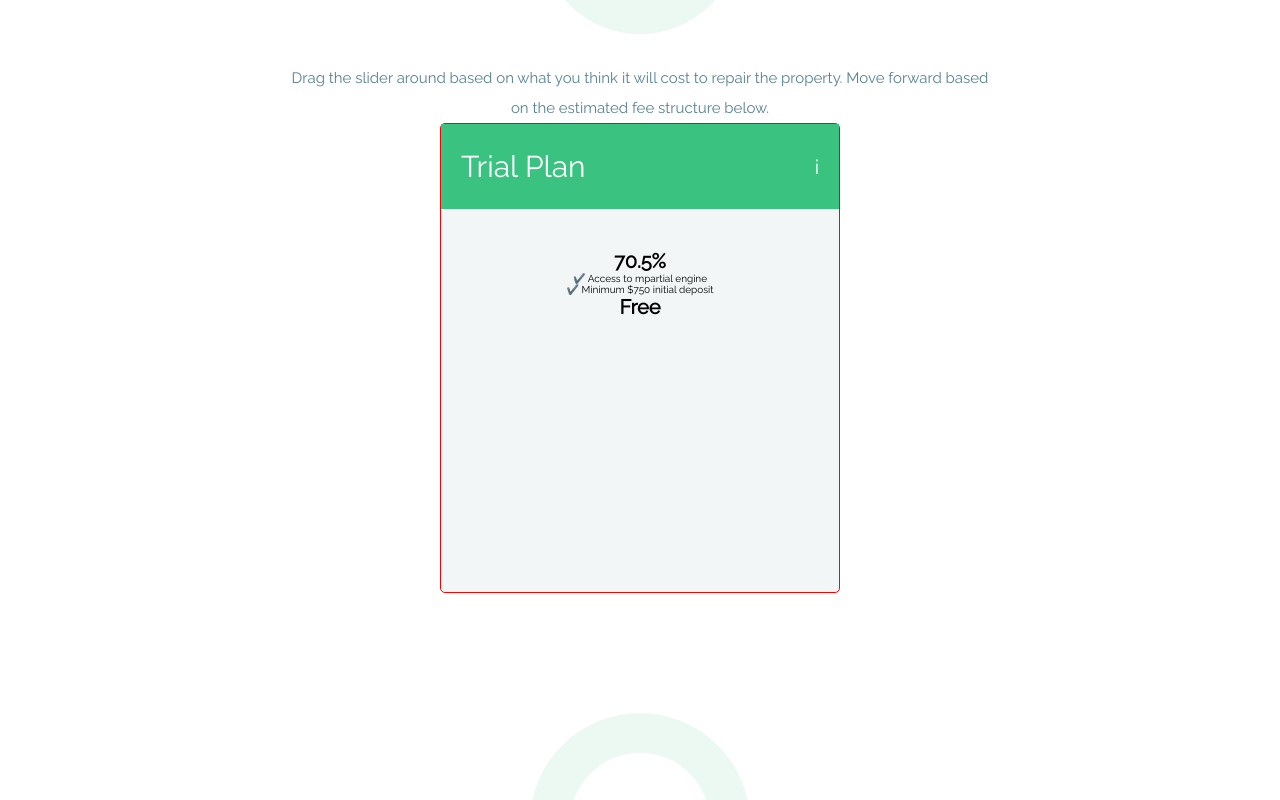
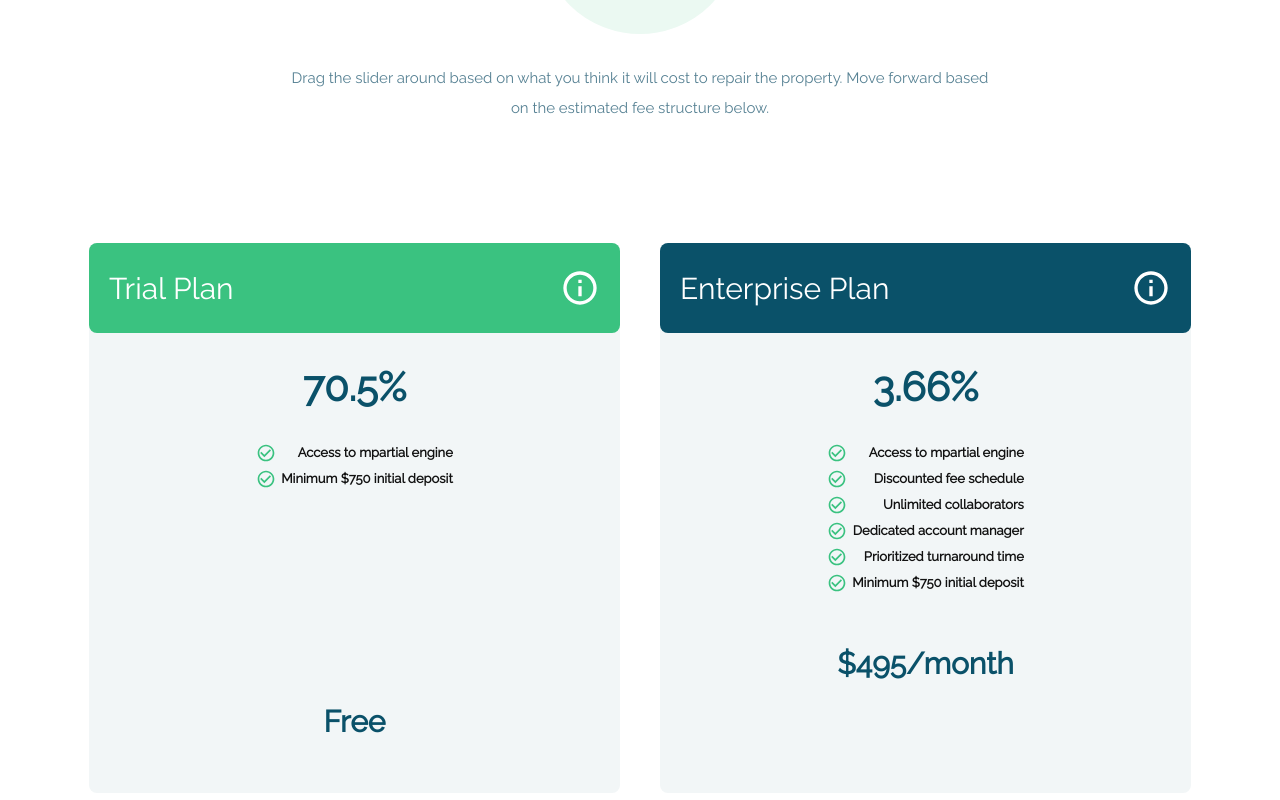
Before and after one commit to RAzaALy/mpartial_clone, a React (Create React App) app: page / in a window 1280 px wide. Shown: the part 3020-3820 px from the top of the page. Built offline with nearby package versions, Linux system fonts and the light colour scheme.

Commit message:
complete card section

```diff
--- a/package.json
+++ b/package.json
@@ -11,6 +11,7 @@
     "react": "^17.0.2",
     "react-compare-image": "^3.1.0",
     "react-dom": "^17.0.2",
+    "react-rangeslider": "^2.2.0",
     "react-scripts": "4.0.3",
     "web-vitals": "^1.0.1"
   },
--- a/src/components/Contact.css
+++ b/src/components/Contact.css
@@ -108,7 +108,7 @@
     left: 50%;
     transform: translateX(-50%);
     transition: 250ms;
-    cursor: pointer;
+    cursor:not-allowed;
 }
 
 .submitBtn .btn:hover{
--- a/src/components/Contact.jsx
+++ b/src/components/Contact.jsx
@@ -29,7 +29,7 @@ const Contact = () => {
             </div>
 
             <div className="submitBtn">
-               <button className='btn' disabled>Submit</button>
+               <button className='btn' disabled={true}>Submit</button>
             </div>
 
         </div>
--- a/src/components/Structure.css
+++ b/src/components/Structure.css
@@ -53,20 +53,24 @@
 
 .structure .content .cardBx{
     display: flex;
+    width: 100%;
     justify-content: center;
     align-items: center;
     flex-wrap: row wrap;
+    margin-top: 10rem;
 }
 
 .structure .content .cardBx .card{
-    width: 40rem;
-    height: 47rem;
-    border: .1rem solid red;
-    border-radius: .5rem;
+    width: 45%;
+    height: 55rem;
+    margin: 2rem;
+    border-radius: .8rem;
     background-color: #F2F6F7;
+
 }
 
 .structure .content .cardBx .card .card-header{
+    border-radius: .8rem;
     padding: 2.5rem 2rem;
     display: flex;
     justify-content: space-between;
@@ -74,24 +78,90 @@
     background-color: #3AC280;
 }
 
+.structure .content .cardBx .card .card-header2{
+    background-color: #0A5169;
+}
+
+
 .structure .content .cardBx .card .card-header h1{
     font-size: 3rem;
     color: #fff;
     font-weight: 500;
 }
 
-.structure .content .cardBx .card .card-header p{
-    font-size: 2rem;
+.structure .content .cardBx .card .card-header .icon{
+    font-size: 4rem;
     color: #fff;
-    display: grid;
-    place-items: center;
+    cursor: pointer;
 
 }
 
 .structure .content .cardBx .card .card-body{
-    margin-top: 4rem;
+    margin-top: 3rem;
     display: flex;
     justify-content: center;
     align-items: center;
     flex-direction: column;
 }
+
+.structure .content .cardBx .card .card-body h1{
+    font-size: 4rem;
+    font-weight: bold;
+    color: #0A5169;
+
+}
+
+.structure .content .cardBx .card .card-body .properties{
+    margin-top: 3rem;
+}
+
+
+.structure .content .cardBx .card .card-body .properties p{
+    font-size:  1.3rem;
+    color: #111;
+    font-weight: 600;
+    line-height: 2em;
+    display: flex;
+    justify-content: space-between;
+    align-items: center;
+}
+.structure .content .cardBx .card .card-body .properties p .check{
+    margin-right: .5rem;
+    font-size: 2rem !important;
+    color: #3AC280;
+
+}
+
+
+
+
+.structure .content .cardBx .card .card-body h2{
+    color: #0A5169;
+    margin-top:40%;
+    font-size: 3rem;
+    font-weight: bold;
+}
+
+.structure .content .cardBx .card .card-body2 h2{
+    margin-top: 5rem;
+}
+
+
+@media (max-width : 930px) {
+    .structure .content .cardBx{
+        flex-direction: column;
+    }
+
+    .structure .content .cardBx .card{
+        width: 80%;
+    }
+
+}
+
+@media (max-width : 450px) {
+    .structure{
+        padding: 8rem 4rem;
+
+    }
+
+}
--- a/src/components/Structure.jsx
+++ b/src/components/Structure.jsx
@@ -1,7 +1,13 @@
 import React from "react";
+import Slider from "react-rangeslider";
+import Tooltip from "@material-ui/core/Tooltip";
+import "react-rangeslider/lib/index.css";
+import InfoIcon from "@material-ui/icons/InfoOutlined";
+import CheckCircleOutlineIcon from "@material-ui/icons/CheckCircleOutline";
 import "./Structure.css";
 
 const Structure = () => {
+  var Slider = require("react-rangeslider");
   return (
     <div className="structure">
       <div className="heading">
@@ -20,13 +26,83 @@ const Structure = () => {
           <div className="card">
             <div className="card-header">
               <h1>Trial Plan</h1>
-              <p>i</p>
+              <Tooltip
+                title={
+                  <p style={{ fontSize: 14, lineHeight: "22px" }}>
+                    Fee Structure Example: An estimate grand total of $100k will
+                    result in a fee of 7.36% ($7,360). The $750 deposit will be
+                    collected upon submission and applied toward the overarching
+                    fee.
+                  </p>
+                }
+                arrow
+              >
+                <InfoIcon className="icon" />
+              </Tooltip>
             </div>
             <div className="card-body">
               <h1>70.5%</h1>
-              <p> ✔️ Access to mpartial engine</p>
-              <p> ✔️ Minimum $750 initial deposit</p>
-              <h1>Free</h1>
+              <div className="properties">
+                <p>
+
+                  <CheckCircleOutlineIcon className="check" /> Access to
+                  mpartial engine
+                </p>
+                <p>
+
+                  <CheckCircleOutlineIcon className="check" /> Minimum $750
+                  initial deposit
+                </p>
+              </div>
+              <h2>Free</h2>
+            </div>
+          </div>
+          <div className="card">
+            <div className="card-header card-header2">
+              <h1>Enterprise Plan</h1>
+              <Tooltip
+                title={
+                  <p style={{ fontSize: 14, lineHeight: "22px" }}>
+                    Fee Structure Example: An estimate grand total of $100k will
+                    result in a 4.86% fee ($4,860). The $750 deposit will be
+                    collected upon submission and applied toward the overarching
+                    fee.
+                  </p>
+                }
+                arrow
+              >
+                <InfoIcon className="icon" />
+              </Tooltip>
+            </div>
+            <div className="card-body card-body2">
+              <h1>3.66%</h1>
+              <div className="properties">
+                <p>
+                  <CheckCircleOutlineIcon className="check" /> Access to
+                  mpartial engine
+                </p>
+                <p>
+                  <CheckCircleOutlineIcon className="check" /> Discounted fee
+                  schedule
+                </p>
+                <p>
+                  <CheckCircleOutlineIcon className="check" /> Unlimited
+                  collaborators
+                </p>
+                <p>
+                  <CheckCircleOutlineIcon className="check" /> Dedicated account
+                  manager
+                </p>
+                <p>
+                  <CheckCircleOutlineIcon className="check" /> Prioritized
+                  turnaround time
+                </p>
+                <p>
+                  <CheckCircleOutlineIcon className="check" /> Minimum $750
+                  initial deposit
+                </p>
+              </div>
+              <h2>$495/month</h2>
             </div>
           </div>
         </div>
--- a/src/components/Work.css
+++ b/src/components/Work.css
@@ -60,7 +60,7 @@
 .content .box .number::before{
     content: '';
     position: absolute;
-    top: 4rem;
+    top: 5rem;
     left: -.3rem;
     width: 10rem;
     height: 10rem;
```
Also changed, not shown: 1 other file (tests, documents, lock files or other folders).
